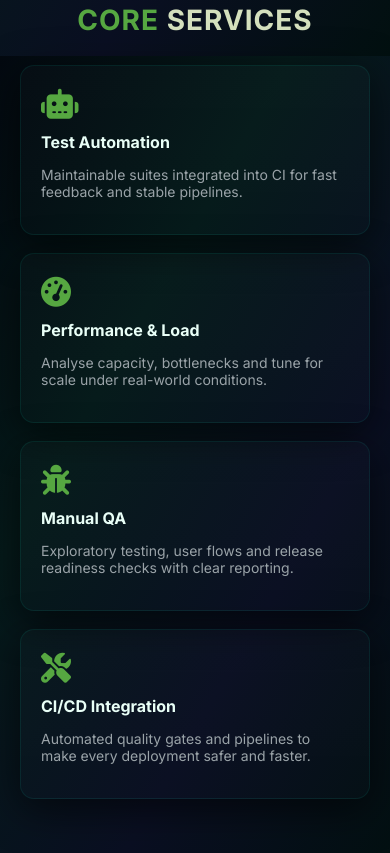
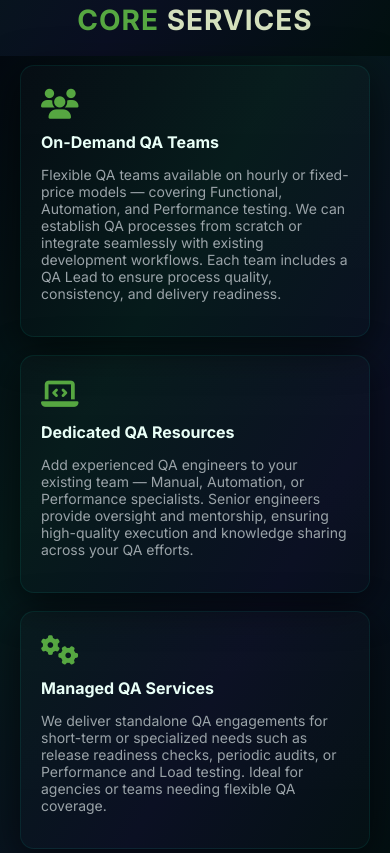
Before and after one commit to vitoexperts/expertsqawebsite, a plain HTML site: page index.html in a window 390 px wide. Shown: the part 1632-2485 px from the top of the page. Drawn offline with Linux system fonts and the light colour scheme.

Commit message:
services

```diff
--- a/css/templatemo-style.css
+++ b/css/templatemo-style.css
@@ -722,6 +722,15 @@
 	gap: 20px;
 	transition: transform 0.8s cubic-bezier(.4,.1,.3,1);
   }
+  @media (max-width: 768px) {
+    .carousel-track {
+      overflow-x: auto;
+      scroll-snap-type: x mandatory;
+      scroll-behavior: smooth;
+      -webkit-overflow-scrolling: touch;
+      transform: none !important; /* disable JS transform control */
+    }
+  }
   .team-card {
 	flex: 0 0 240px;
 	text-align: center;
--- a/index.html
+++ b/index.html
@@ -95,10 +95,35 @@
       <div class="container">
         <h2 class="section-title">CORE <span>SERVICES</span></h2>
         <div class="grid service-grid">
-          <article class="card-glass service-card interactive-tilt" data-tilt><div class="icon"><i class="fas fa-robot"></i></div><h4>Test Automation</h4><p>Maintainable suites integrated into CI for fast feedback and stable pipelines.</p></article>
-          <article class="card-glass service-card interactive-tilt" data-tilt><div class="icon"><i class="fas fa-tachometer-alt"></i></div><h4>Performance & Load</h4><p>Analyse capacity, bottlenecks and tune for scale under real-world conditions.</p></article>
-          <article class="card-glass service-card interactive-tilt" data-tilt><div class="icon"><i class="fas fa-bug"></i></div><h4>Manual QA</h4><p>Exploratory testing, user flows and release readiness checks with clear reporting.</p></article>
-          <article class="card-glass service-card interactive-tilt" data-tilt><div class="icon"><i class="fas fa-tools"></i></div><h4>CI/CD Integration</h4><p>Automated quality gates and pipelines to make every deployment safer and faster.</p></article>
+          <article class="card-glass service-card interactive-tilt" data-tilt>
+            <div class="icon"><i class="fas fa-users"></i></div>
+            <h4>On-Demand QA Teams</h4>
+            <p>
+              Flexible QA teams available on hourly or fixed-price models — covering Functional, Automation, and Performance testing.
+              We can establish QA processes from scratch or integrate seamlessly with existing development workflows.
+              Each team includes a QA Lead to ensure process quality, consistency, and delivery readiness.
+            </p>
+          </article>
+
+          <!-- Dedicated QA Resources -->
+          <article class="card-glass service-card interactive-tilt" data-tilt>
+            <div class="icon"><i class="fas fa-laptop-code"></i></div>
+            <h4>Dedicated QA Resources</h4>
+            <p>
+              Add experienced QA engineers to your existing team — Manual, Automation, or Performance specialists.
+              Senior engineers provide oversight and mentorship, ensuring high-quality execution and knowledge sharing across your QA efforts.
+            </p>
+          </article>
+
+          <!-- Managed QA Services -->
+          <article class="card-glass service-card interactive-tilt" data-tilt>
+            <div class="icon"><i class="fas fa-cogs"></i></div>
+            <h4>Managed QA Services</h4>
+            <p>
+              We deliver standalone QA engagements for short-term or specialized needs such as release readiness checks,
+              periodic audits, or Performance and Load testing. Ideal for agencies or teams needing flexible QA coverage.
+            </p>
+          </article>
         </div>
       </div>
     </section>
```
